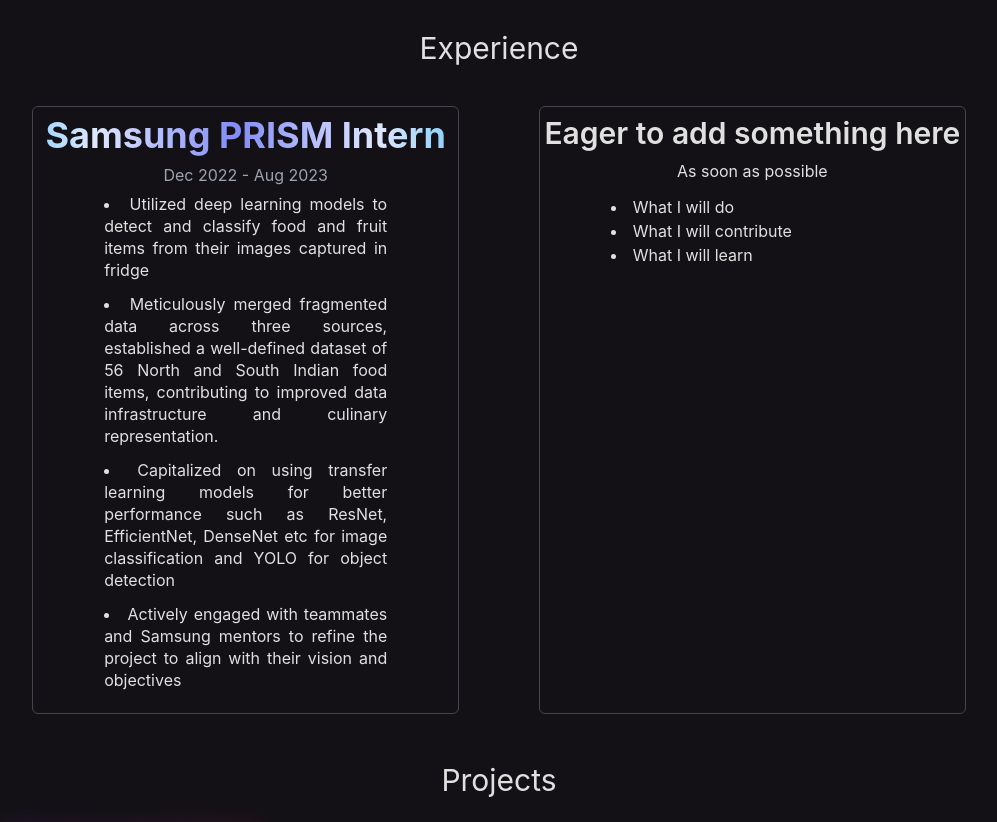
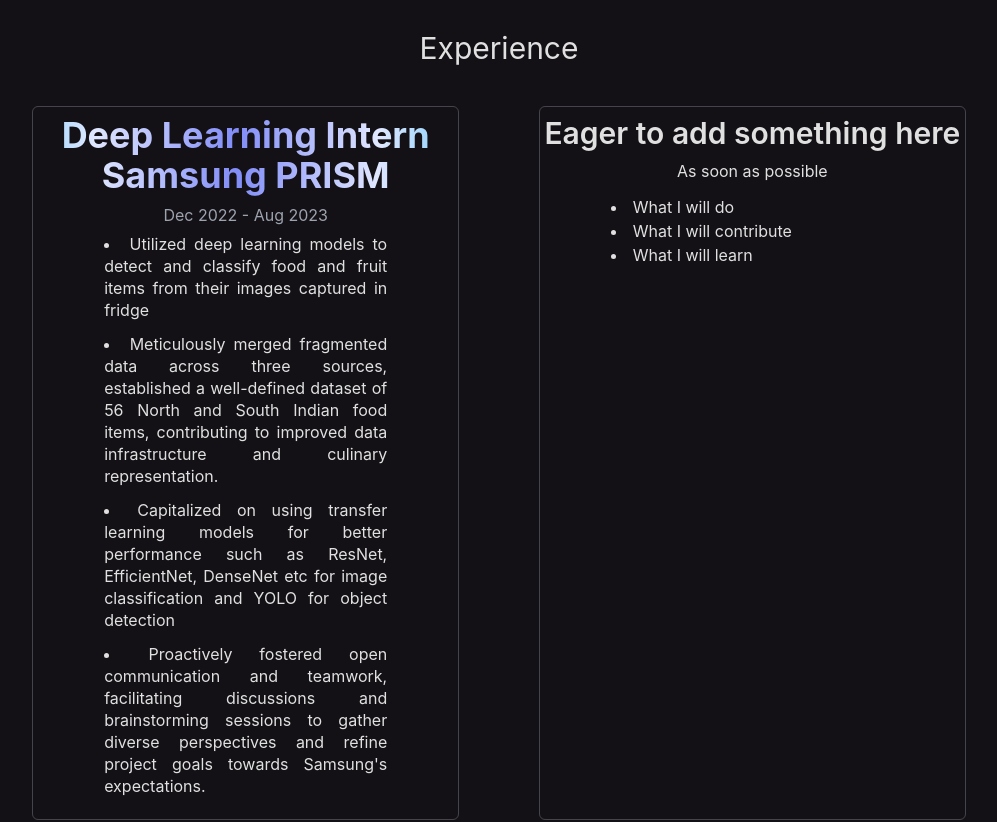
Before and after one commit to eshan-srivastava/portfolio, a React (Vite) app: page / in a window 1280 px wide. Shown: the part 917-1739 px from the top of the page, without its empty margins (141-1138 px from the left). Built offline with nearby package versions, Linux system fonts and the light colour scheme.

Commit message:
fixed ipad breakpoint (xl-md instead of lg) and edited content

```diff
--- a/src/components/About.tsx
+++ b/src/components/About.tsx
@@ -11,7 +11,7 @@
         <div id="about" className="mt-5 bg-cover bg-origin-content md:bg-center bg-no-repeat w-5/6 lg:w-4/5 mx-auto rounded-3xl"
             style={{backgroundImage: `linear-gradient(to top, rgba(19, 17, 21, 0.9), rgba(13, 17, 21, 0.5)), url(/blobscene.svg)`}}
         >
-            <div className="h-auto my-8 mx-10 lg:flex lg:flex-row lg:items-center lg:justify-evenly">
+            <div className="h-auto my-8 mx-auto lg:mx-10 flex flex-col items-center lg:flex-row lg:items-center lg:justify-evenly">
                 <div className="max-w-lg">
                     <h2 className="text-3xl pt-4">About Me</h2>
                     <p className="py-4 text-xl w-5/6 mx-auto text-justify lg:text-left leading-relaxed">
--- a/src/components/Experience.tsx
+++ b/src/components/Experience.tsx
@@ -3,18 +3,18 @@
     return (
         <div id="experience" className="mx-auto">
             <h3 className="text-3xl my-8">Experience</h3>
-            <div id="exp-list" className="flex flex-col lg:flex-row justify-center">
-                <div className=" w-5/6 lg:w-1/3 my-2 mx-auto lg:mx-10 border border-zinc-600/80 border-solid rounded-md" id="exp1">
-                    <h4 className="text-4xl bg-clip-text text-transparent font-bold bg-[linear-gradient(to_right,theme(colors.indigo.400),theme(colors.indigo.100),theme(colors.sky.400),theme(colors.fuchsia.400),theme(colors.sky.400),theme(colors.indigo.100),theme(colors.indigo.400))] bg-[length:200%_auto] animate-gradient py-2">Samsung PRISM Intern</h4>
+            <div id="exp-list" className="flex flex-col xl:flex-row justify-center">
+                <div className=" w-5/6 md:w-7/12 xl:w-1/3 my-2 mx-auto xl:mx-10 border border-zinc-600/80 border-solid rounded-md" id="exp1">
+                    <h4 className="text-4xl bg-clip-text text-transparent font-bold bg-[linear-gradient(to_right,theme(colors.indigo.400),theme(colors.indigo.100),theme(colors.sky.400),theme(colors.fuchsia.400),theme(colors.sky.400),theme(colors.indigo.100),theme(colors.indigo.400))] bg-[length:200%_auto] animate-gradient py-2">Deep Learning Intern <br/>Samsung PRISM</h4>
                     <span className="text-gray-400">Dec 2022 - Aug 2023</span>
                     <ul className="mx-auto w-8/12 px-0 mb-4 text-justify list-disc list-inside">
                         <li className="py-1.5 leading-snug">Utilized deep learning models to detect and classify food and fruit items from their images captured in fridge</li>
                         <li className="py-1.5 leading-snug">Meticulously merged fragmented data across three sources, established a well-defined dataset of 56 North and South Indian food items, contributing to improved data infrastructure and culinary representation.</li>
                         <li className="py-1.5 leading-snug">Capitalized on using transfer learning models for better performance such as ResNet, EfficientNet, DenseNet etc for image classification and YOLO for object detection</li>
-                        <li className="py-1.5 leading-snug">Actively engaged with teammates and Samsung mentors to refine the project to align with their vision and objectives</li>
+                        <li className="py-1.5 leading-snug">Proactively fostered open communication and teamwork, facilitating discussions and brainstorming sessions to gather diverse perspectives and refine project goals towards Samsung's expectations.</li>
                     </ul>
                 </div>
-                <div className="w-5/6 lg:w-1/3 my-2 mx-auto lg:mx-10 border border-zinc-600/80 border-solid rounded-md" id="exp2">
+                <div className="w-5/6 md:w-7/12 xl:w-1/3 my-2 mx-auto xl:mx-10 border border-zinc-600/80 border-solid rounded-md" id="exp2">
                     <h4 className="text-3xl font-semibold py-2">Eager to add something here</h4>
                     <span>As soon as possible</span>
                     <ul className="mx-auto w-8/12 px-0 mb-4 text-justify list-disc list-inside py-3">
--- a/src/components/ProjectCard.tsx
+++ b/src/components/ProjectCard.tsx
@@ -7,7 +7,7 @@
 //each projectcard component has -> title, button, desc
 const ProjectCard = ({ title, desc, url }: ProjectCardProps) => {
     return (
-        <div className="my-6 pb-4 pt-2 mx-14 w-5/6 lg:w-1/5 group relative">
+        <div className="my-6 pb-4 pt-2 mx-14 w-5/6 md:w-7/12 xl:w-1/5 group relative">
             <div className="absolute -inset-0.5 bg-gradient-to-r from-purple-600 to-pink-600 rounded-lg blur opacity-10 group-hover:opacity-50"></div>
             <div className="relative h-full bg-neutral-900 rounded-lg border-2 border-cyan-500">
                 <h4 className="text-2xl font-medium py-3 w-3/4 mx-auto">{title}</h4>
--- a/src/components/Projects.tsx
+++ b/src/components/Projects.tsx
@@ -22,7 +22,7 @@
     return (
         <div id="projects">
             <h2 className="text-3xl pt-10">Projects</h2>
-            <div className="flex flex-col lg:flex-row items-center justify-center">
+            <div className="flex flex-col xl:flex-row items-center justify-center">
                 {/* replace this div with a project list component in future */}
                 <ProjectCard {...projectdata[0]} />
                 <ProjectCard {...projectdata[1]} />
```
